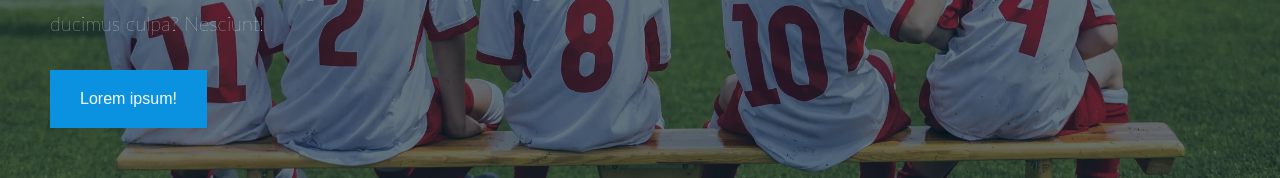
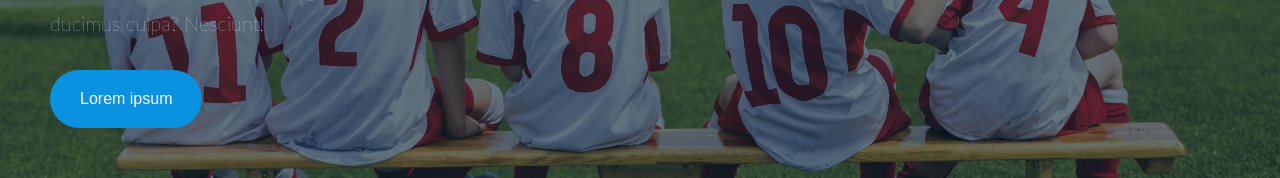
Before and after one commit to WawrzenskiPatryk/uks-grom-webpage, a Nuxt app: page / in a window 1280 px wide. Shown: the part 482-660 px from the top of the page. Built offline with nearby package versions, Linux system fonts and the light colour scheme; no server answers.

Commit message:
Slider button styling change

```diff
--- a/components/PageSlider.vue
+++ b/components/PageSlider.vue
@@ -9,7 +9,7 @@
           doloribus deleniti enim nihil fuga voluptates quia porro dignissimos
           ducimus culpa? Nesciunt!
         </h2>
-        <button class="slider__button">Lorem ipsum!</button>
+        <button class="slider__button">Lorem ipsum</button>
       </div>
     </div>
   </section>
@@ -52,6 +52,7 @@
     margin-top: 3rem;
     font-size: 1.6rem;
     transition: background-color 300ms ease;
+    border-radius: 10rem;
 
     &:hover {
       background-color: $primary-color-darken;
```
